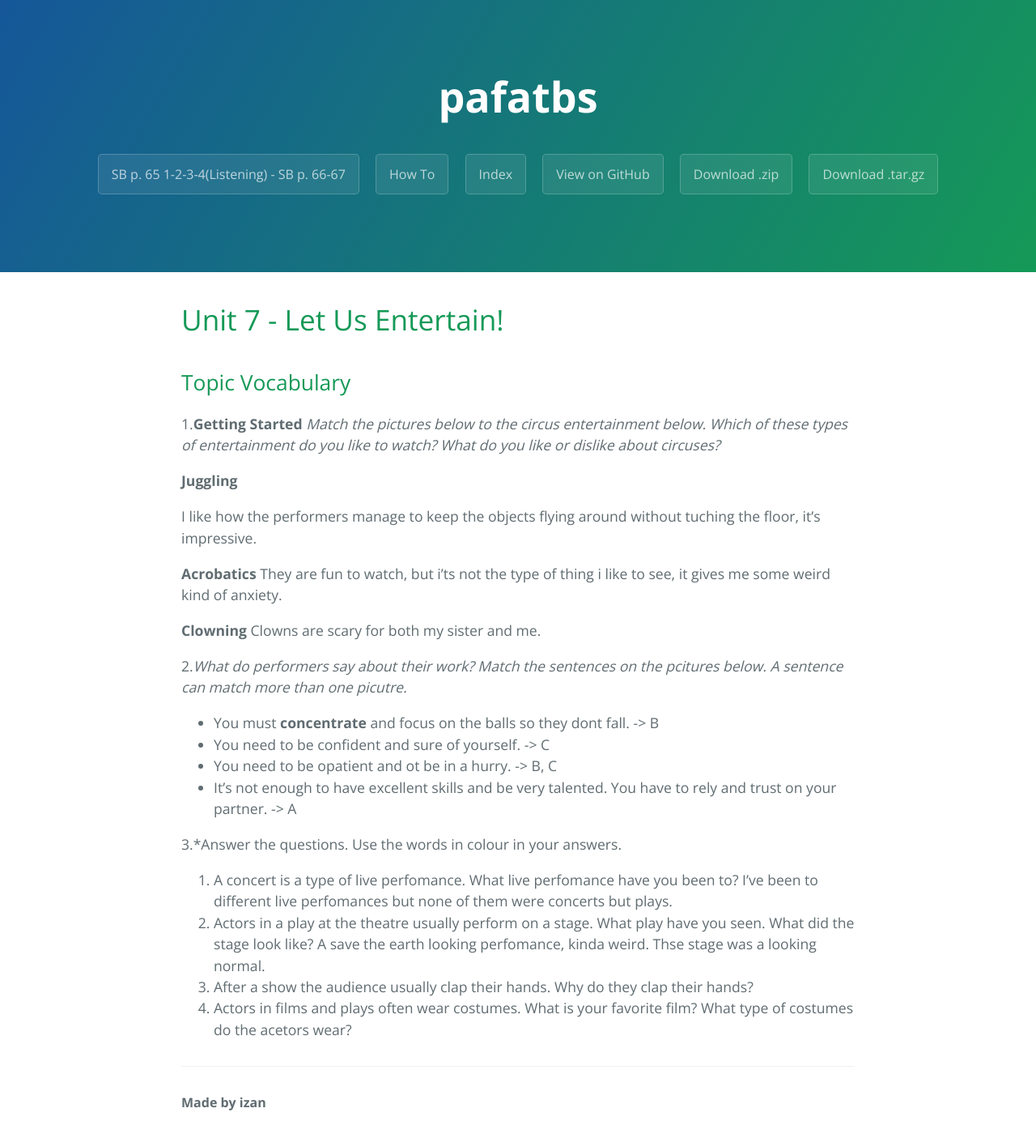
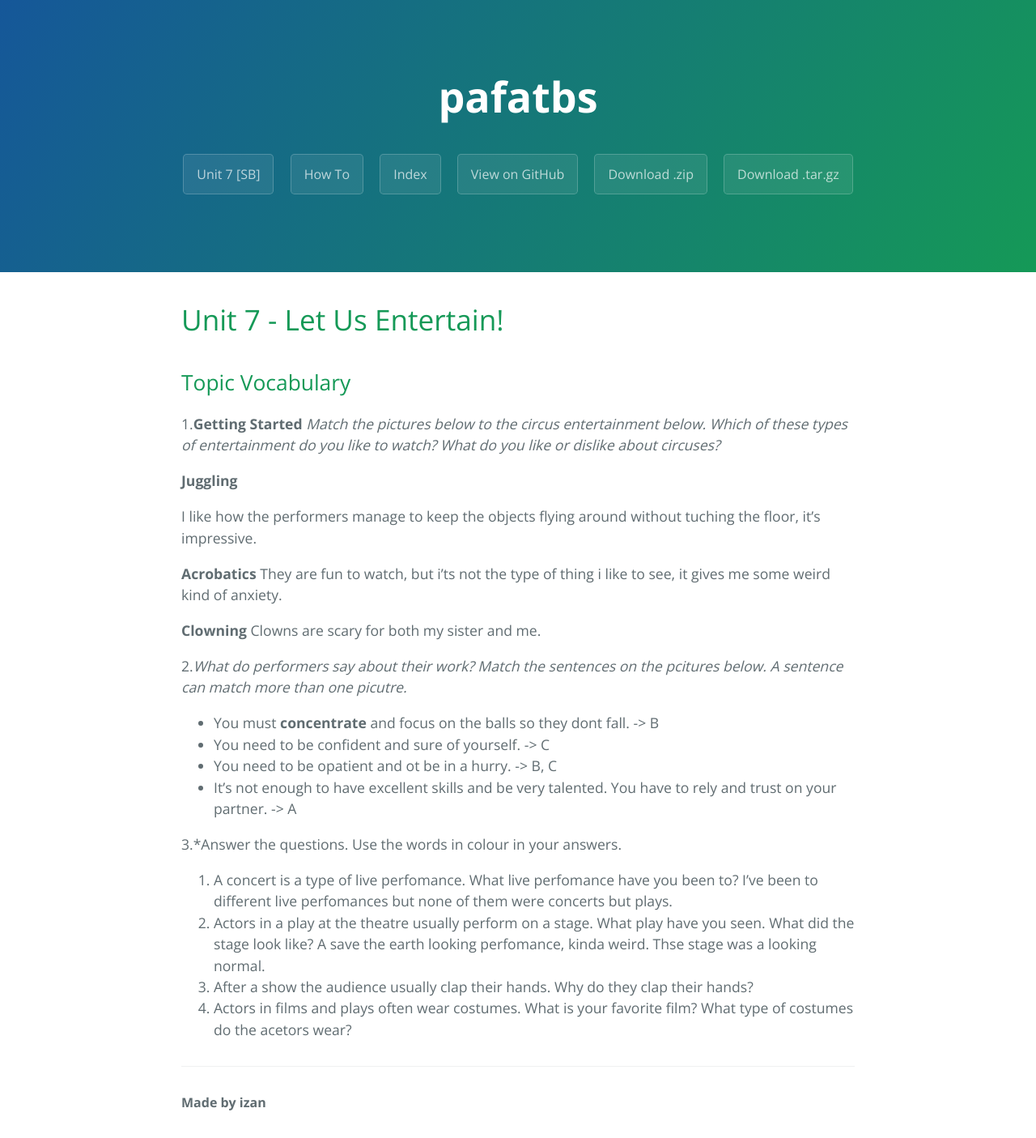
Before and after one commit to phuston/patrickandfrantonarethebestninjas, a Jekyll site: the page built from Exercises1.md, in a window 1280 px wide. Shown: the whole page at 81% size. Built offline with Jekyll 4.4.1, drawn with Linux system fonts in a browser that asks for light colours.

Commit message:
Update Exercises1.md

```diff
--- a/Exercises1.md
+++ b/Exercises1.md
@@ -1,5 +1,5 @@
 ---
-title: SB p. 65 1-2-3-4(Listening) - SB p. 66-67
+title: Unit 7 [SB]
 layout: template
 filename: Exercises1
 ---
```
